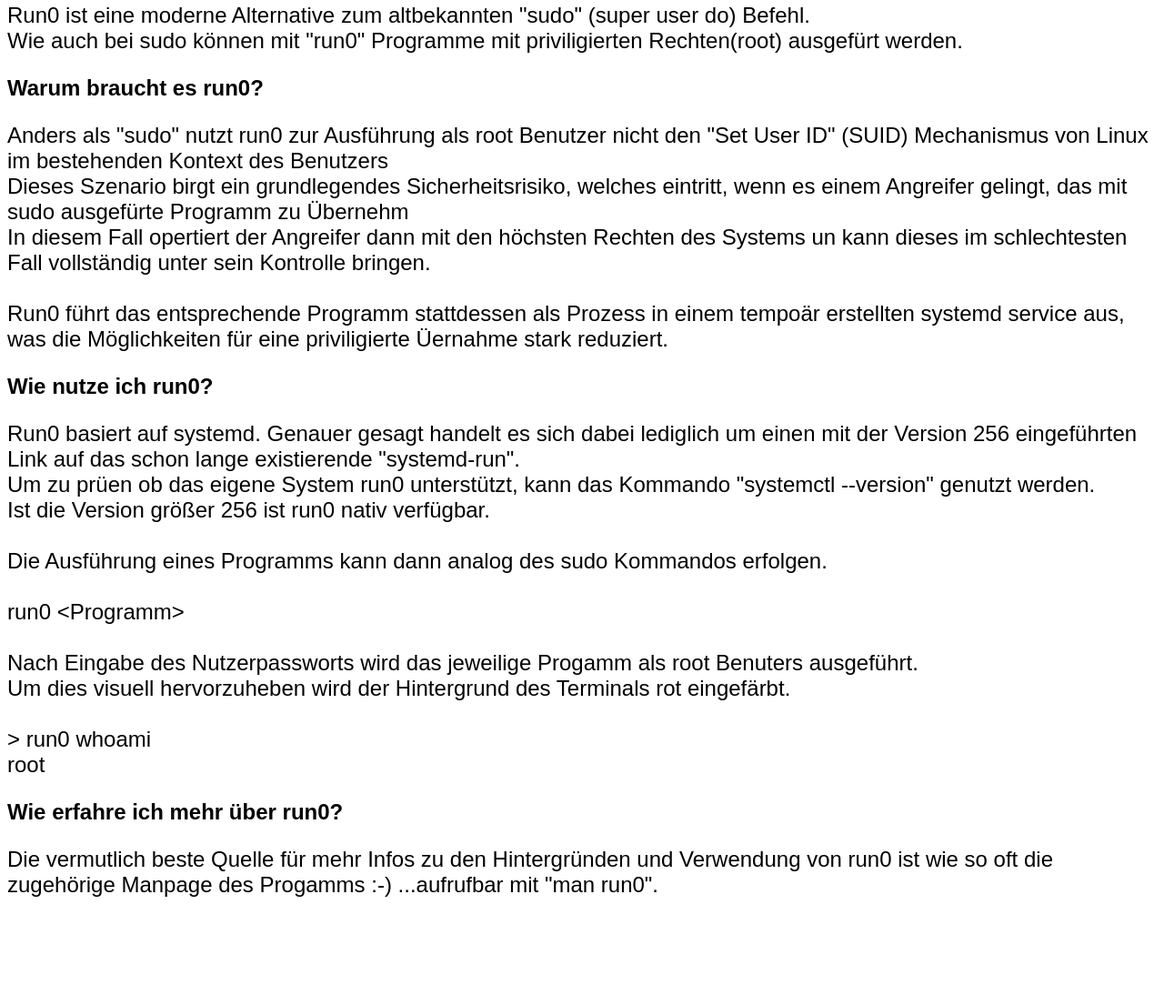
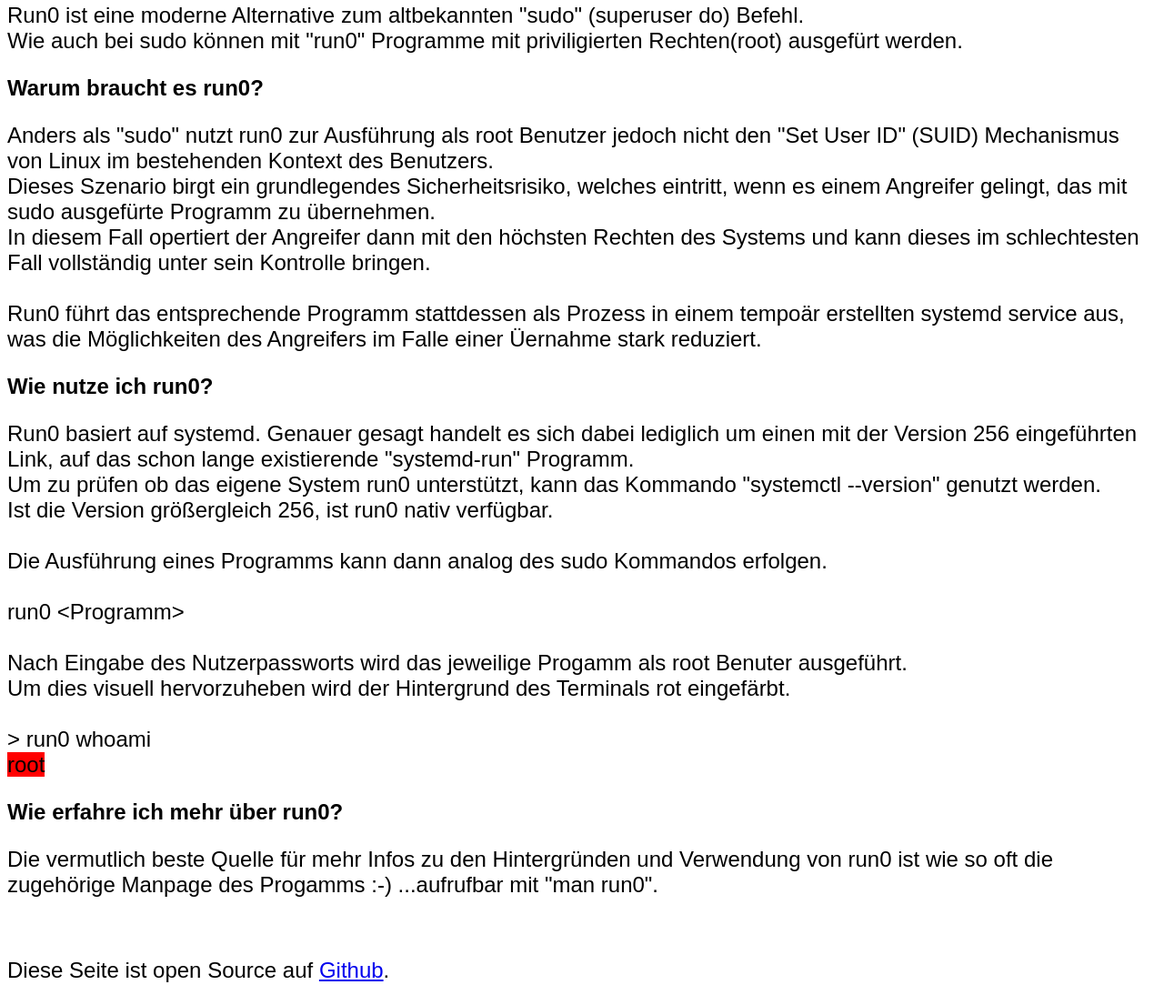
Before and after one commit to richpng/run0.de, a plain HTML site: page index.html in a window 1280 px wide. Shown: the part 129-1234 px from the top of the page at 91% size. Before the commit the page ends 1140 px from the top, so only its background shows below. Drawn offline with Linux system fonts and the light colour scheme.

Commit message:
content update

```diff
--- a/index.html
+++ b/index.html
@@ -17,33 +17,33 @@
 
 <h2>Was ist run0?</h2>
 <p>
-Run0 ist eine moderne Alternative zum altbekannten "sudo" (super user do) Befehl.<br>
+Run0 ist eine moderne Alternative zum altbekannten "sudo" (superuser do) Befehl.<br>
 Wie auch bei sudo k&#246;nnen mit "run0" Programme mit priviligierten Rechten(root) ausgef&#252;rt werden.
 
 <h2>Warum braucht es run0?</h2>
 <p>
-Anders als "sudo" nutzt run0 zur Ausf&#252;hrung als root Benutzer nicht den "Set User ID" (SUID) Mechanismus von Linux im bestehenden Kontext des Benutzers<br>
-Dieses Szenario birgt ein grundlegendes Sicherheitsrisiko, welches eintritt, wenn es einem Angreifer gelingt, das mit sudo ausgef&#252;rte Programm zu &#220;bernehm<br>
-In diesem Fall opertiert der Angreifer dann mit den h&#246;chsten Rechten des Systems un kann dieses im schlechtesten Fall vollst&#228;ndig unter sein Kontrolle bringen.<br>
+Anders als "sudo" nutzt run0 zur Ausf&#252;hrung als root Benutzer jedoch nicht den "Set User ID" (SUID) Mechanismus von Linux im bestehenden Kontext des Benutzers.<br>
+Dieses Szenario birgt ein grundlegendes Sicherheitsrisiko, welches eintritt, wenn es einem Angreifer gelingt, das mit sudo ausgef&#252;rte Programm zu &#252;bernehmen.<br>
+In diesem Fall opertiert der Angreifer dann mit den h&#246;chsten Rechten des Systems und kann dieses im schlechtesten Fall vollst&#228;ndig unter sein Kontrolle bringen.<br>
 <br>
-Run0 f&#252;hrt das entsprechende Programm stattdessen als Prozess in einem tempo&#228;r erstellten systemd service aus, was die M&#246;glichkeiten f&#252;r eine priviligierte &#220;ernahme stark reduziert.
+Run0 f&#252;hrt das entsprechende Programm stattdessen als Prozess in einem tempo&#228;r erstellten systemd service aus, was die M&#246;glichkeiten des Angreifers im Falle einer &#220;ernahme stark reduziert.
 </p>
 
 <h2>Wie nutze ich run0?</h2>
 <p>
-Run0 basiert auf systemd. Genauer gesagt handelt es sich dabei lediglich um einen mit der Version 256 eingef&#252;hrten Link auf das schon lange existierende "systemd-run".<br>
-Um zu pr&#252;en ob das eigene System run0 unterst&#252;tzt, kann das Kommando "systemctl --version" genutzt werden.<br>
-Ist die Version gr&#246;&#223;er 256 ist run0 nativ verf&#252;gbar.
+Run0 basiert auf systemd. Genauer gesagt handelt es sich dabei lediglich um einen mit der Version 256 eingef&#252;hrten Link, auf das schon lange existierende "systemd-run" Programm.<br>
+Um zu pr&#252;fen ob das eigene System run0 unterst&#252;tzt, kann das Kommando "systemctl --version" genutzt werden.<br>
+Ist die Version gr&#246;&#223;ergleich 256, ist run0 nativ verf&#252;gbar.
 <br><br>
 Die Ausf&#252;hrung eines Programms kann dann analog des sudo Kommandos erfolgen.
 <br><br>
 run0 &lt;Programm&gt;
 <br><br>
-Nach Eingabe des Nutzerpassworts wird das jeweilige Progamm als root Benuters ausgef&#252;hrt.<br>
+Nach Eingabe des Nutzerpassworts wird das jeweilige Progamm als root Benuter ausgef&#252;hrt.<br>
 Um dies visuell hervorzuheben wird der Hintergrund des Terminals rot eingef&#228;rbt.
 <br><br>
 &gt; run0 whoami<br>
-root
+<span style="background-color:red;">root</span>
 </p>
 
 <h2>Wie erfahre ich mehr &#252ber run0?</h2>
@@ -51,4 +51,8 @@
 Die vermutlich beste Quelle f&#252;r mehr Infos zu den Hintergr&#252;nden und Verwendung von run0 ist wie so oft die zugeh&#246;rige Manpage des Progamms :-) ...aufrufbar mit "man run0".
 </p>
 </body>
+<footer>
+	<br>
+	<p>Diese Seite ist open Source auf <a href="https://github.com/richpng/run0.de">Github</a>.</p>
+</footer>
 </html>
```
